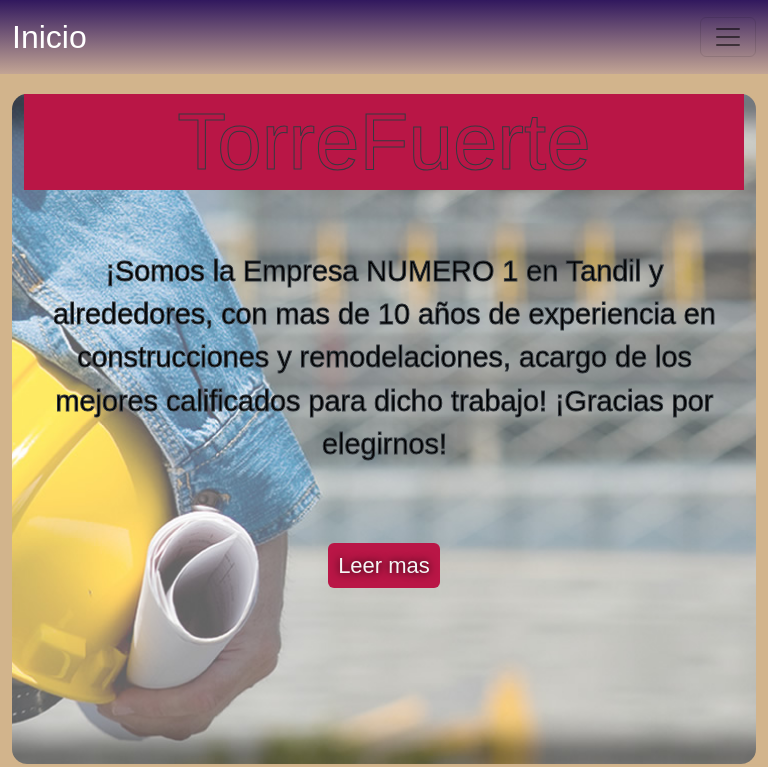
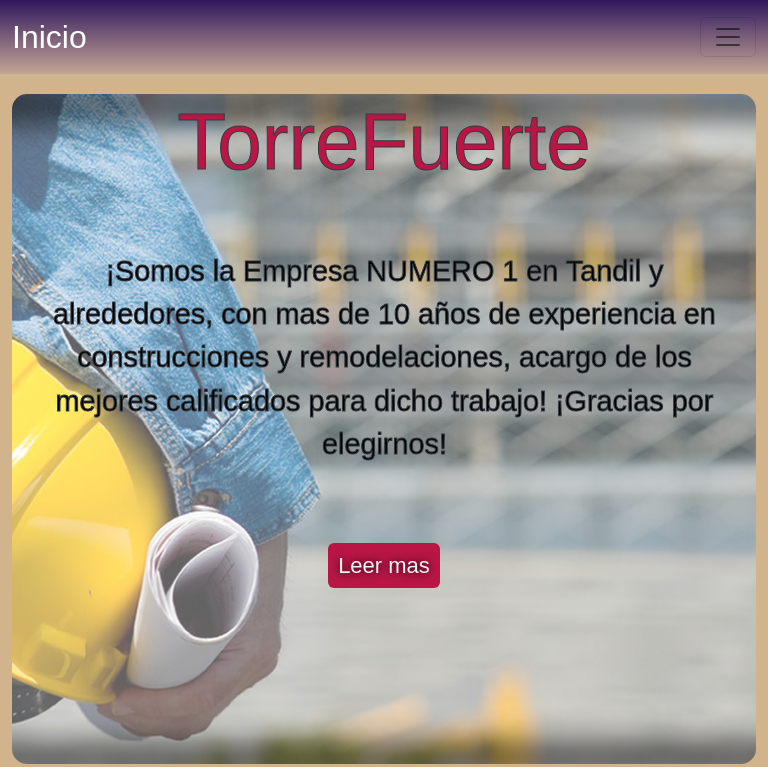
Before and after one commit to GuiFerdATA/TorreFuerteCoderhouseGuilleFernandez, a website: page index.html in a window 768 px wide. Shown: the top 767 px of the page. Drawn offline with nearby package versions, Linux system fonts and the light colour scheme.

```diff
--- a/sass/_mediaquerytab.scss
+++ b/sass/_mediaquerytab.scss
@@ -18,7 +18,6 @@
         h2{
             font-size: 3em;
             color: #343a40;
-            background-color: #B91646;
             -webkit-text-stroke: 2px black;
         }
     }
```
Also changed, not shown: sass/_vars.scss (added), style.css.
